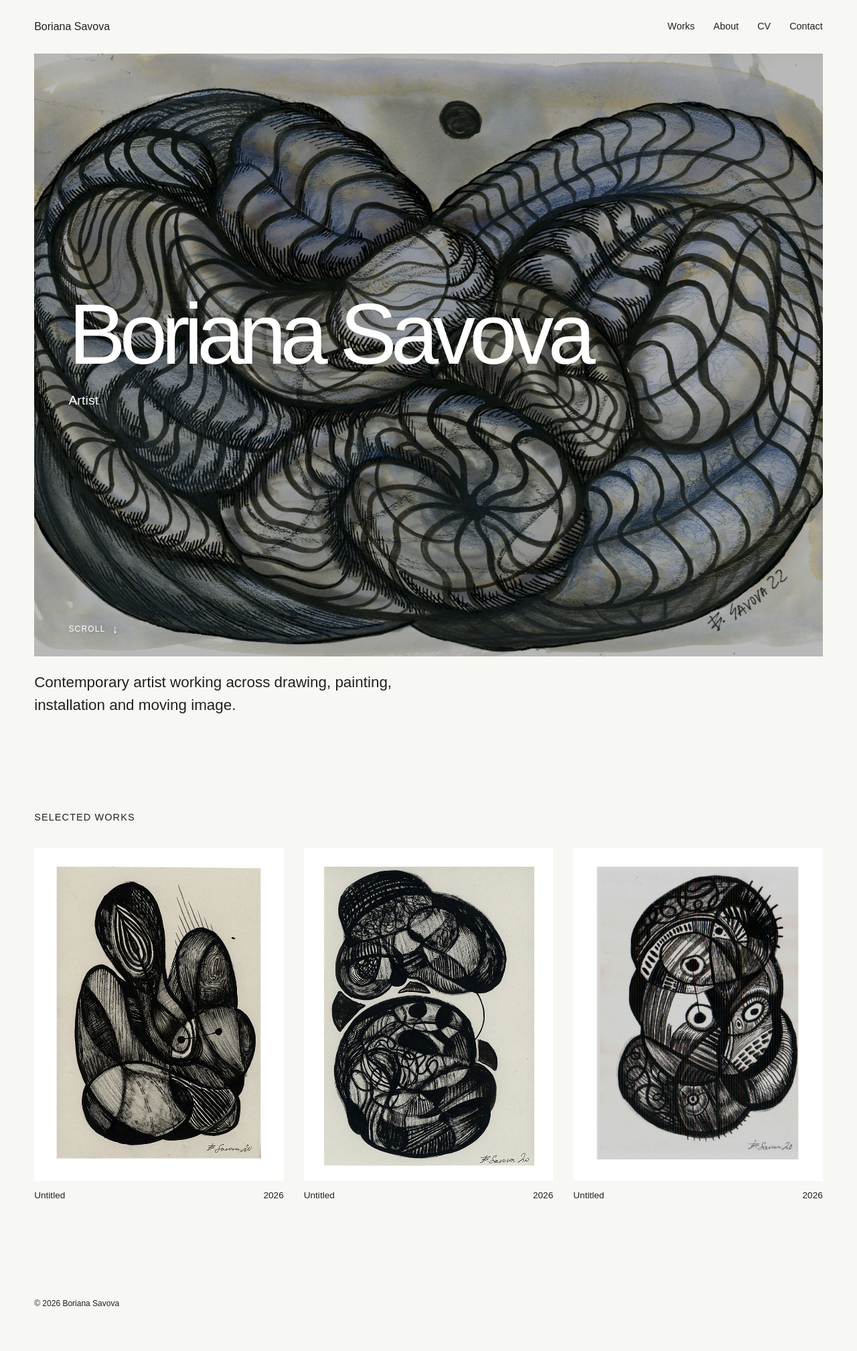
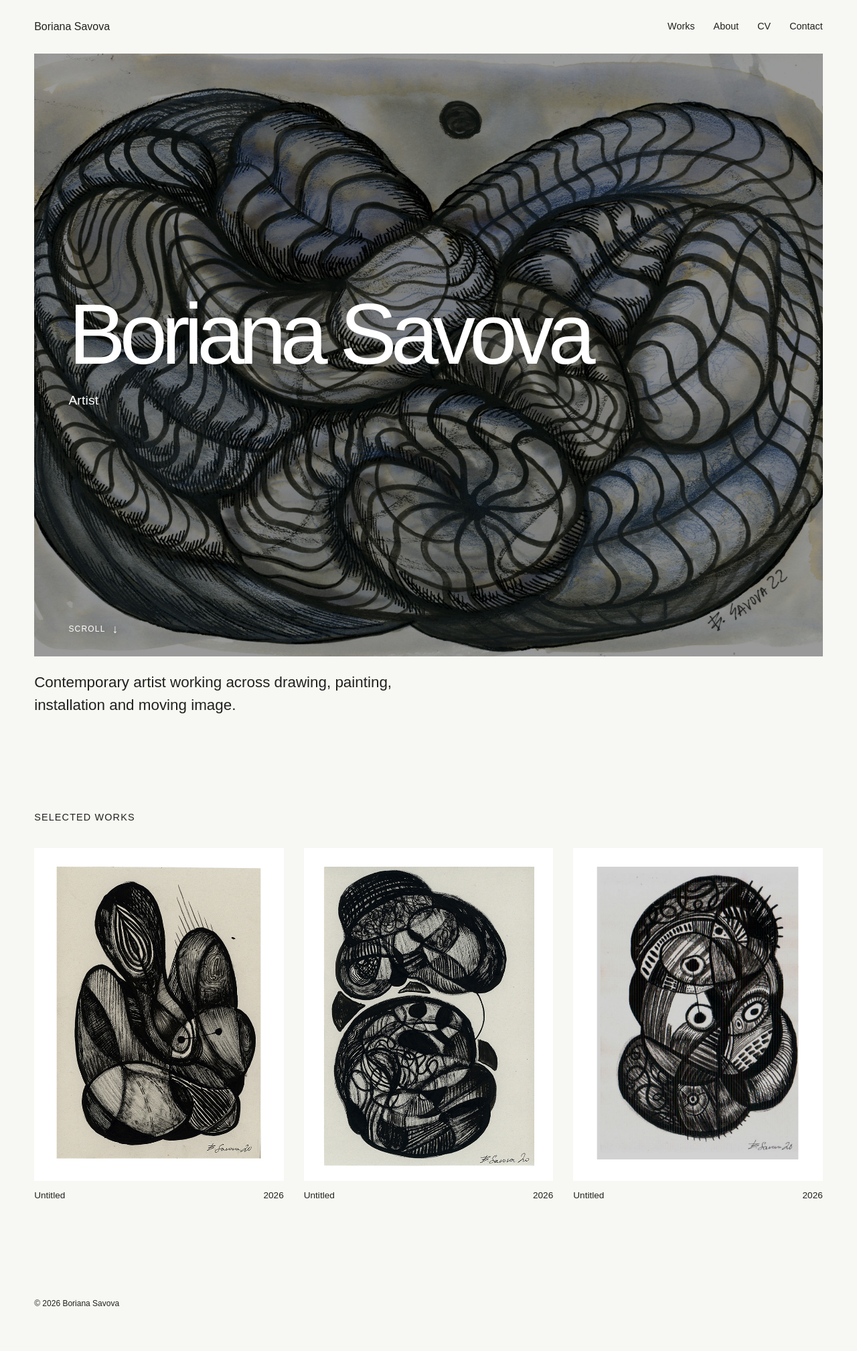
Before and after one commit to b-savova/b-savova.github.io, a Jekyll site: the page built from index.html, in a window 1280 px wide. Shown: the whole page at 67% size. Built offline with Jekyll 4.4.1, drawn with Linux system fonts in a browser that asks for light colours.

Commit message:
Update style.css

```diff
--- a/assets/css/style.css
+++ b/assets/css/style.css
@@ -69,7 +69,7 @@ nav a:hover {
 .hero-overlay {
   position: absolute;
   inset: 0;
-  background: rgba(0, 0, 0, 0.28);
+  background: rgba(0, 0, 0, 0.40);
   z-index: -2;
   pointer-events: none;
 }
```
